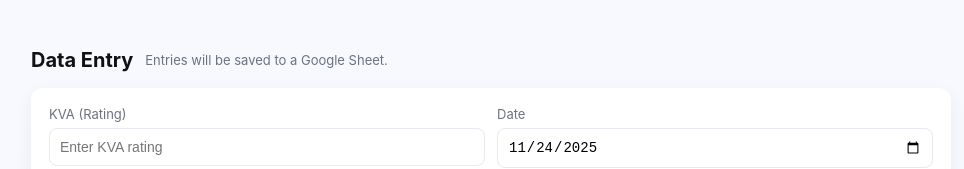
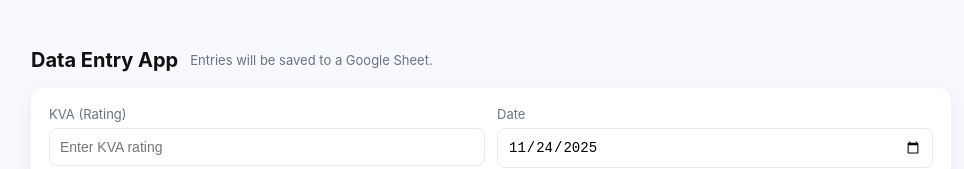
Before and after one commit to IbroXcdL/entrytest, a plain HTML site: page index.html in a window 1280 px wide. Shown: the top 169 px of the page, without its empty margins (149-1113 px from the left). Drawn offline with Linux system fonts and the light colour scheme.

Commit message:
Update index.html

```diff
--- a/index.html
+++ b/index.html
@@ -168,7 +168,7 @@
 <body>
   <div class="wrap">
     <header>
-      <h1>Data Entry</h1>
+      <h1>Data Entry App</h1>
       <p>Entries will be saved to a Google Sheet.</p>
     </header>
 
```
